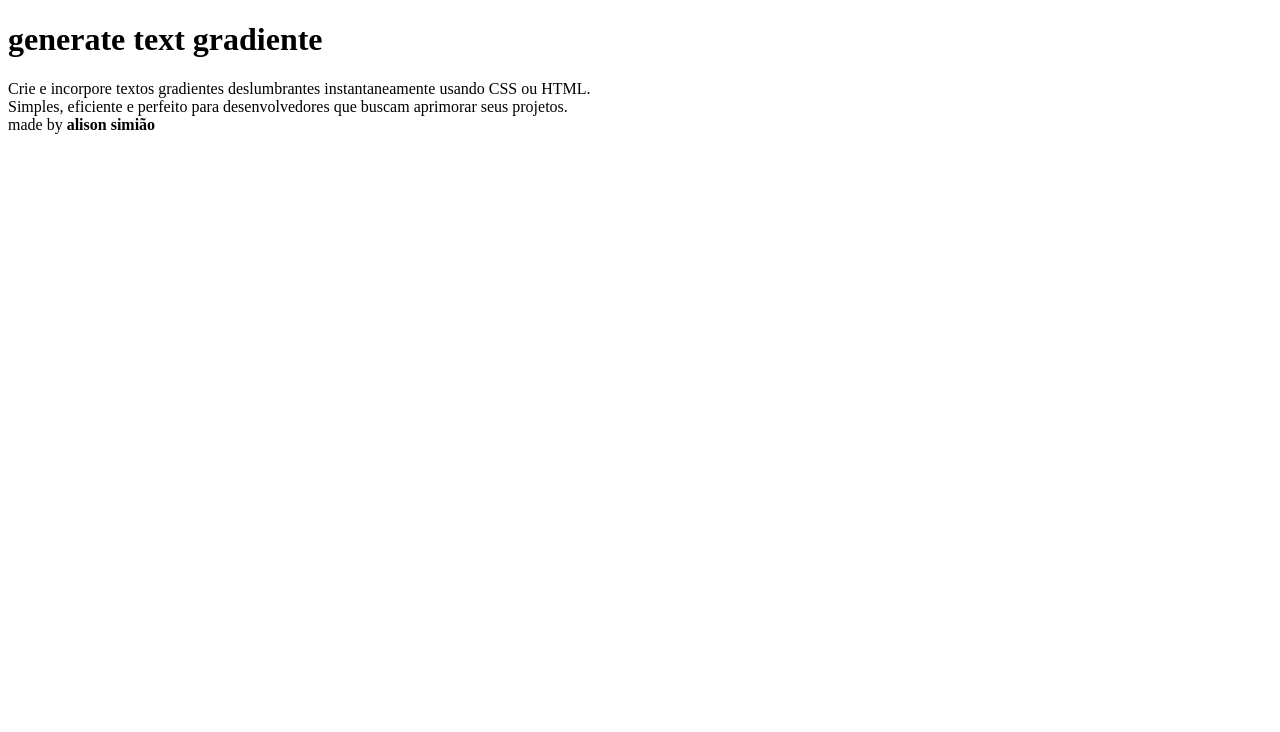
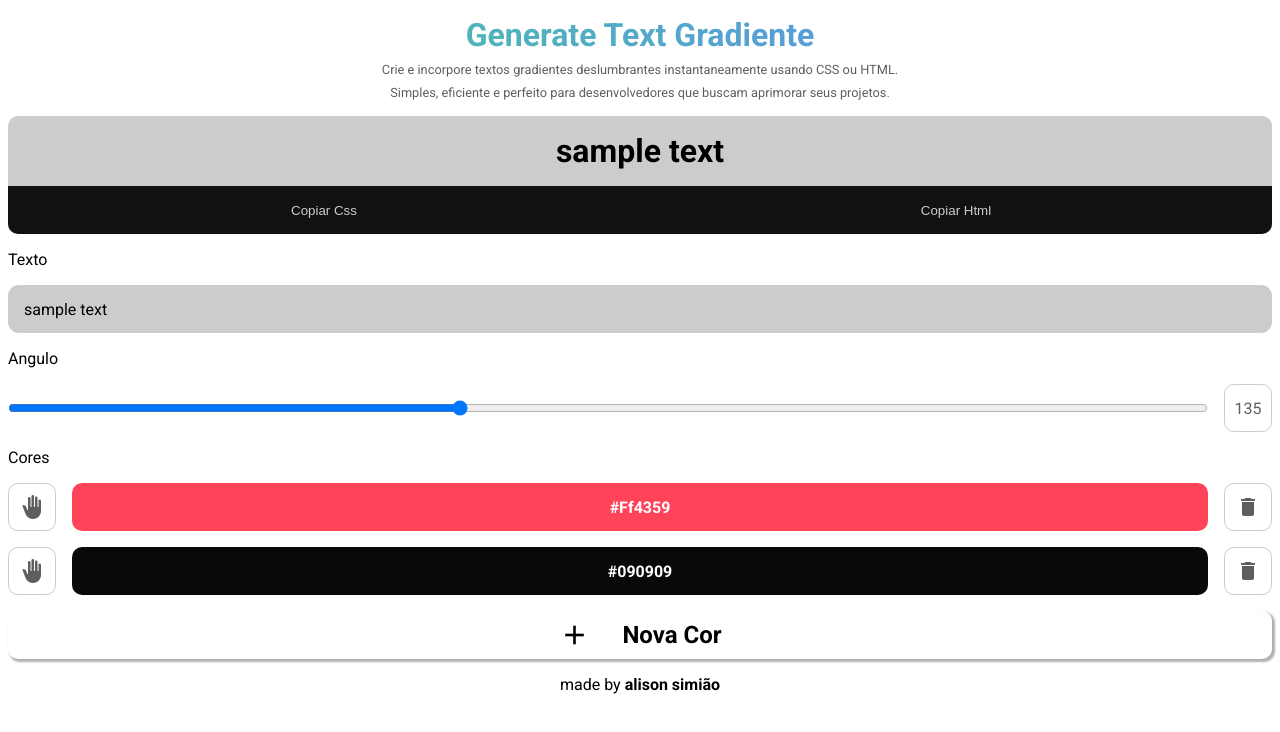
Before and after one commit to AlisonSimiao/css-text-gradient, a plain HTML site: page views/home.html in a window 1280 px wide. Drawn offline with Linux system fonts and the light colour scheme.

Commit message:
adicao de stilos na pagina

```diff
--- a/styles/home.css
+++ b/styles/home.css
@@ -1 +1,181 @@
-@import url('https://fonts.googleapis.com/css2?family=Roboto:wght@400;700&display=swap')
+@import url('https://fonts.googleapis.com/css2?family=Roboto:wght@400;700&display=swap');
+
+:root {
+    --gray: rgba(0, 0, 0, 0.63);
+    --gray-drak: #111111;
+    --gray-component: #cecbcb;
+    --h: 3rem;
+    --rounded: 10px;
+}
+
+* {
+    margin: 0;
+    padding: 0;
+    box-sizing: border-box;
+}
+
+body {
+    font-family: "Roboto", sans-serif;
+    font-size: 16px;
+    padding: 1rem 0.5rem;
+    display: flex;
+    flex-direction: column;
+    gap: 1rem;
+}
+
+header {
+    display: flex;
+    flex-direction: column;
+    gap: .5rem;
+}
+
+header .title {
+    font-size: 2rem;
+    text-align: center;
+    text-transform: capitalize;
+    font-weight: 900;
+    background: linear-gradient(90deg, #42d392, #647eff);
+    background-clip: text;
+    -webkit-background-clip: text;
+    -webkit-text-fill-color: transparent;
+}
+
+header span {
+    font-size: .8rem;
+    text-align: center;
+    color: var(--gray);
+}
+
+main {
+    display: grid;
+    grid-template-columns: 1fr; /* Define duas colunas na grade */
+    grid-template-areas:
+    "result"
+    "tools";
+
+    row-gap: 1rem;
+}
+
+.tools {
+    grid-area: tools;
+    display: flex;
+    flex-direction: column;
+    gap: 1rem;
+}
+
+.tool {
+    display: flex;
+    flex-direction: column;
+    gap: 1rem;
+    text-transform: capitalize;
+}
+
+.tool-text input {
+    all: unset;
+    text-transform: none;
+    height: var(--h);
+    background-color: var(--gray-component);
+    padding-left: 1rem;
+    border-radius: .7rem;
+}
+
+.tool-angle .container{
+    display: flex;
+    justify-content: space-between;
+    gap: 1rem;
+}
+
+.tool-angle input {
+    width: 100%;
+}
+
+.button {
+    border: var(--gray-component) solid 1px;
+    border-radius: var(--rounded);
+    display: flex;
+    justify-content: center;
+    align-items: center;
+    min-width: var(--h);
+    height: var(--h);
+    color: var(--gray);
+}
+
+.tool-color .container{
+    display: flex;
+    flex-direction: column;
+    gap: 1rem;
+}
+
+.screen-color {
+    display: flex;
+    justify-content: center;
+    align-items: center;
+    font-weight: 900;
+    background-color: var(--i);
+    width: 100%;
+    color: rgb(255, 255, 255);
+    border-radius: var(--rounded);
+}
+
+#add-color {
+    height: var(--h);
+    display: flex;
+    justify-content: center;
+    align-items: center;
+    gap: 2rem;
+    font-size: x-large;
+    font-weight: 900;
+
+    border-radius: var(--rounded);
+
+    box-shadow: 2px 2px 2px 1px #02020250;
+}
+
+#add-color i {
+    font-size: xx-large;
+}
+
+.color {
+    height: var(--h);
+    gap: 1rem;
+    display: flex;
+    justify-content: space-between;
+}
+
+.result #result-screen {
+   text-align: center;
+   font-size: xx-large;
+   font-weight: 900;
+   background-color: var(--gray-component);
+   display: flex;
+   flex-direction: column;
+   gap: 1rem;
+   padding-top: 1rem;
+   border-radius: var(--rounded);
+}
+
+.result #result-screen .container{
+    display: flex;
+    justify-content: space-between;
+ }
+
+.around-botton-left {
+    border-bottom-left-radius: 10px;
+}
+
+.around-botton-right {
+    border-bottom-right-radius: 10px;
+}
+
+ .result #result-screen .container button {
+    width: 50%;
+    height: var(--h);
+    background-color: var(--gray-drak);
+    border: none;
+    color: var(--gray-component);
+    text-transform: capitalize;
+ }
+
+footer {
+    text-align: center;
+ }
--- a/views/home.html
+++ b/views/home.html
@@ -3,19 +3,70 @@
 <head>
     <meta charset="UTF-8">
     <meta name="viewport" content="width=device-width, initial-scale=1.0">
+    <link rel="stylesheet" href="https://fonts.googleapis.com/icon?family=Material+Icons">
     <link rel="stylesheet" href="./../styles/home.css">
+    <script src="./../scripts/home.js" defer></script>
     <title>Css text generate</title>
 </head>
 <body>
     <header>
-        <h1>generate text gradiente</h1>
+        <span class="title">
+            generate text gradiente
+        </span>
         <span>
             Crie e incorpore textos gradientes deslumbrantes instantaneamente usando CSS ou HTML.
-            <br> Simples, eficiente e perfeito para desenvolvedores que buscam aprimorar seus projetos.
+        </span>
+        <span>
+            Simples, eficiente e perfeito para desenvolvedores que buscam aprimorar seus projetos.
         </span>
     </header>
     <main>
+        <div class='tools'>
+            <div class="tool tool-text">
+                <span>
+                    texto
+                </span>
+                <input id='text' type="text" value="sample text"/>
+            </div>
+            <div class='tool tool-angle'>
+                    <span>
+                        angulo
+                    </span>
+                    <div class="container">
+                        <input type="range" value="135" max="360" min="0"/>
+                        <span class='button result'>135</span>
+                    </div>
 
+
+            </div>
+            <div class='tool tool-color'>
+                <span>cores</span>
+                <div class="container">
+
+                </div>
+                <div id="add-color">
+                    <i class="material-icons">add</i>
+                    <span>nova cor</span>
+                </div>
+            </div>
+        </div>
+        <div class="result">
+            <div id="result-screen">
+                <span>sample text</span>
+                <div class="container">
+                    <button id="result-css" class="around-botton-left">
+                        copiar css
+                    </button>
+                    <button id="result-html" class="around-botton-right">
+                        copiar html
+                    </button>
+                </div>
+
+            </div>
+            <div id="result-css">
+
+            </div>
+        </div>
     </main>
     <footer>
         made by <strong>alison simião</strong>
```
